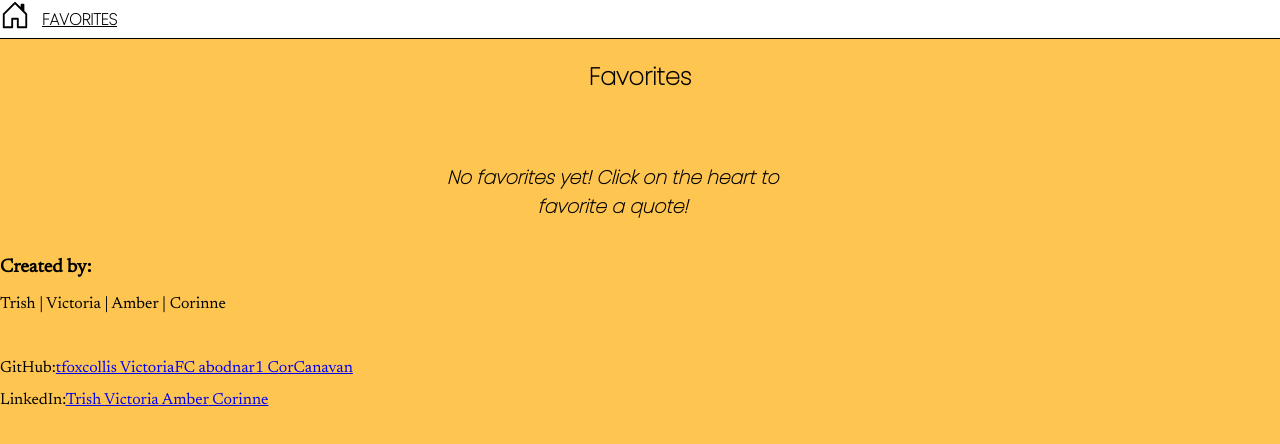
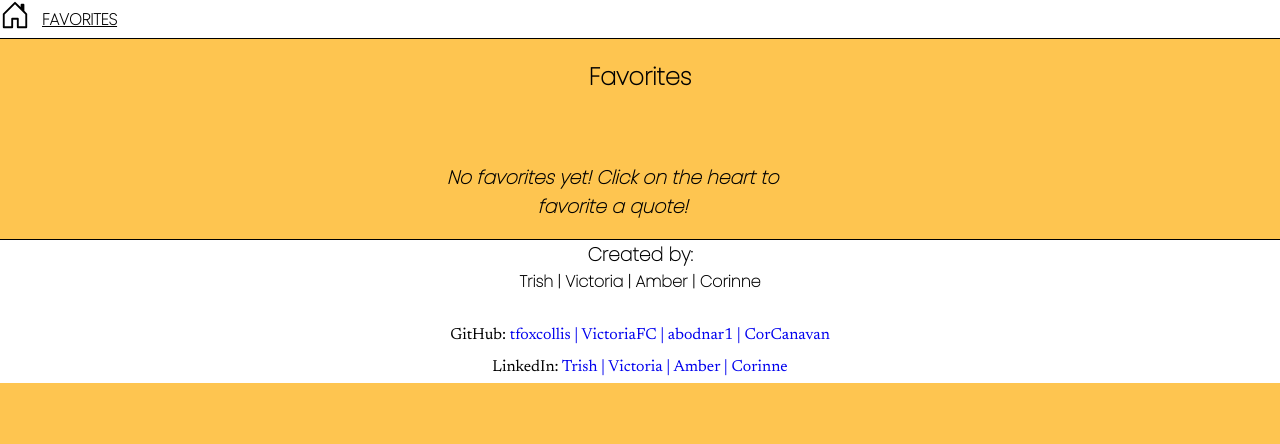
Before and after one commit to abodnar1/zen-in-ten, a React (Create React App) app: page /favorites in a window 1280 px wide. Shown: the top 444 px of the page. Built offline with nearby package versions, Linux system fonts and the light colour scheme; a web font is replaced by a local one.

Commit message:
Add styling to footer

```diff
--- a/src/Components/Footer/Footer.css
+++ b/src/Components/Footer/Footer.css
@@ -0,0 +1,40 @@
+.footer-container {
+	border-top: .5px solid black;
+	font-family: 'Poppins', sans-serif;
+	display: flex;
+	flex-direction: column;
+	align-items: center;
+	height: 100%;
+	margin: 0px;
+	padding: 0px;
+	background-color: white;
+}
+
+.top-footer {
+	display: flex;
+	flex-direction: column;
+	align-items: center;
+	margin: 0px;
+}
+
+.github-footer,
+.linkedin-footer {
+	display: flex;
+	flex-direction: row;
+	font-family: 'Newsreader', serif;
+	font-weight: lighter;
+	margin: 0px;
+	padding: 0px;
+	line-height: 0;
+}
+
+.github,
+.linkedin {
+	text-decoration: none;
+}
+
+.footer-header,
+.group-names {
+	margin: 0px;
+	font-weight: bolder;
+}
--- a/src/Components/Footer/Footer.tsx
+++ b/src/Components/Footer/Footer.tsx
@@ -3,21 +3,29 @@ import "./Footer.css";
 
 const Footer = () => {
 	return(
-		<div>
-			<h3 className="footer-header">Created by:</h3>
-			<p> Trish | Victoria | Amber | Corinne </p><br></br>
-			<p>GitHub:
-				<a className="github" href="https://github.com/tfoxcollis">tfoxcollis </a>
-				<a className="github" href="https://github.com/VictoriaFC"> VictoriaFC</a>
-				<a className="github" href="https://github.com/abodnar1"> abodnar1</a>
-				<a className="github" href="https://github.com/CorCanavan"> CorCanavan</a>
+		<div className="footer-container">
+			<div className="top-footer">
+				<h3 className="footer-header">Created by:</h3>
+				<p className="group-names"> Trish | Victoria | Amber | Corinne </p><br></br>
+			</div>
+
+			<div className="github-footer">
+				<p>GitHub:
+					<a className="github" href="https://github.com/tfoxcollis">   tfoxcollis  |  </a>
+					<a className="github" href="https://github.com/VictoriaFC"> VictoriaFC  | </a>
+					<a className="github" href="https://github.com/abodnar1"> abodnar1  | </a>
+					<a className="github" href="https://github.com/CorCanavan"> CorCanavan</a>
 				</p>
-			<p>LinkedIn:
-				<a href="https://www.linkedin.com/in/trish-fox-collis/">Trish </a>
-				<a href="https://www.linkedin.com/in/victoria-fox-collis/"> Victoria</a>
-				<a href="https://www.linkedin.com/in/amberbodnar/"> Amber</a>
-				<a href="https://www.linkedin.com/in/corinnecanavan/"> Corinne</a>
-			</p>
+				</div>
+
+				<div className="linkedin-footer">
+				<p>LinkedIn:
+					<a className="linkedin" href="https://www.linkedin.com/in/trish-fox-collis/">   Trish  | </a>
+					<a className="linkedin"href="https://www.linkedin.com/in/victoria-fox-collis/"> Victoria  | </a>
+					<a className="linkedin"href="https://www.linkedin.com/in/amberbodnar/"> Amber  | </a>
+					<a className="linkedin"href="https://www.linkedin.com/in/corinnecanavan/"> Corinne</a>
+				</p>
+			</div>
 		</div>
 	)
 }
--- a/src/index.css
+++ b/src/index.css
@@ -1,11 +1,16 @@
+html,
+body {
+    margin:0;
+    padding:0;
+    height:100%;
+}
+
 body {
   margin: 0;
 	font-family: 'Newsreader', serif;
-	/* font-family: 'Open Sans', sans-serif; */
   -webkit-font-smoothing: antialiased;
   -moz-osx-font-smoothing: grayscale;
 	background-color: #FEC550;
-	/* background-color: #FEDC96; */
 }
 
 code {
```
